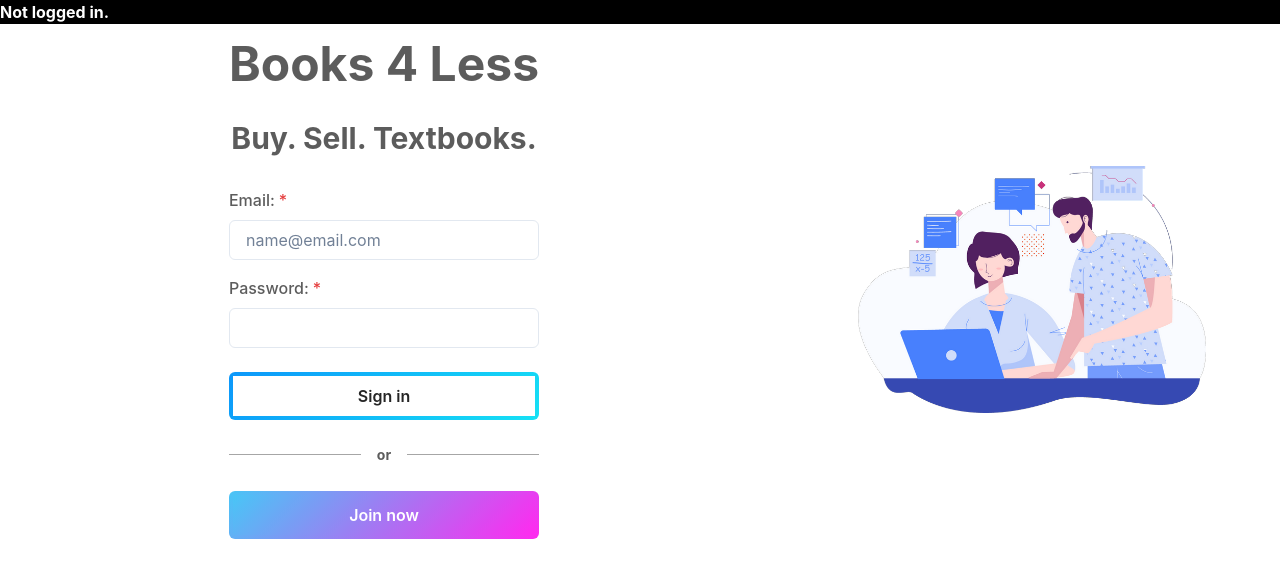
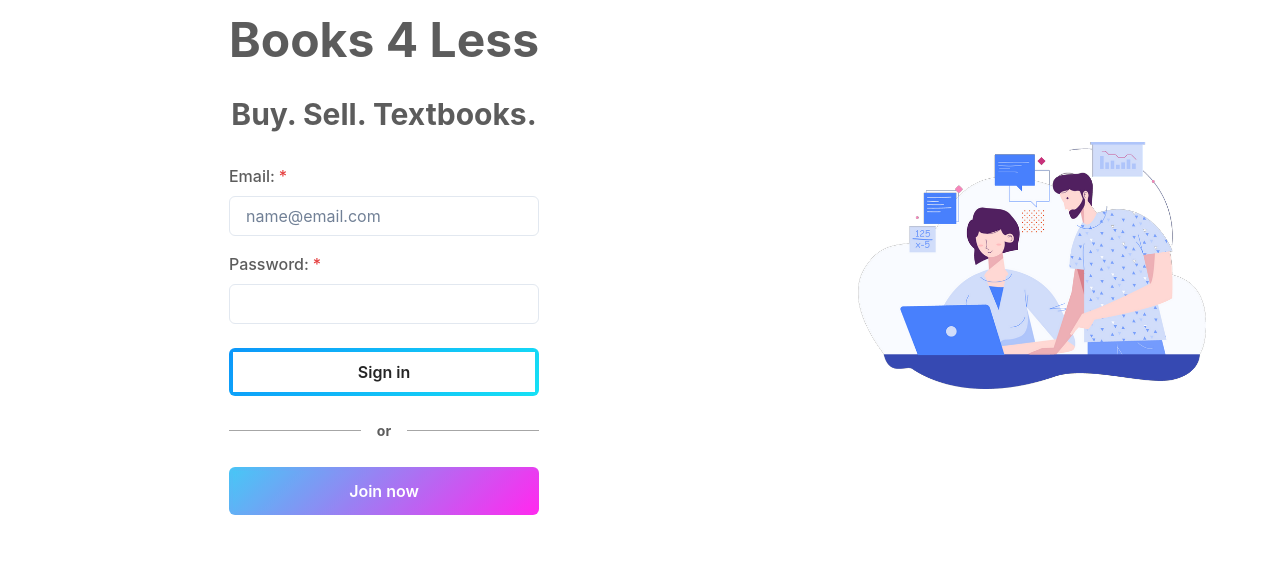
Before and after one commit to DB-UI-Spring-2023/db-ui_spring-2023, a React (Create React App) app in the folder frontend/: page / in a window 1280 px wide. Shown: the top 578 px of the page. Built offline with nearby package versions, Linux system fonts and the light colour scheme; no server answers.

Commit message:
before railway

```diff
--- a/frontend/src/App.jsx
+++ b/frontend/src/App.jsx
@@ -1,10 +1,11 @@
-import { HomePage } from "./webpages";
+import { Dashboard, HomePage } from "./webpages";
 
 export const App = () => {
 
   return (
     <>
     <HomePage />
+
     </>
   );
 }
--- a/frontend/src/index.js
+++ b/frontend/src/index.js
@@ -7,5 +7,5 @@ const root = ReactDOM.createRoot(document.getElementById('root'));
 root.render(
   <ChakraProvider>
     <App />
-    </ChakraProvider>
+  </ChakraProvider>
 );
--- a/frontend/src/webpages/HomePage.jsx
+++ b/frontend/src/webpages/HomePage.jsx
@@ -21,6 +21,7 @@ import {
 import { useState, useRef, useEffect } from "react"
 import axios from 'axios';
 import { Link } from "react-router-dom";
+
 //import { Alert } from 'react-alert'
 
 export const HomePage = () => {
@@ -31,7 +32,7 @@ export const HomePage = () => {
   const [createpword, setCreatepword] = useState("");
   const [confirmpword, setConfirmpword] = useState("");
 
-  const [loginStatus, setLoginStatus] = useState("Not logged in.");
+  const [loginStatus, setLoginStatus] = useState("");
 
   axios.defaults.withCredentials = true;
 
@@ -59,6 +60,10 @@ export const HomePage = () => {
       setLoginStatus(response.data.user[0].email)
     })
   },[])
+
+  if (!loginStatus.msg && loginStatus != "Not logged in.") {
+     <Link to="/dashboard" />;
+  }
 
   return (
     <>
```
Also changed, not shown: 1 other file (tests, documents, lock files or other folders).
